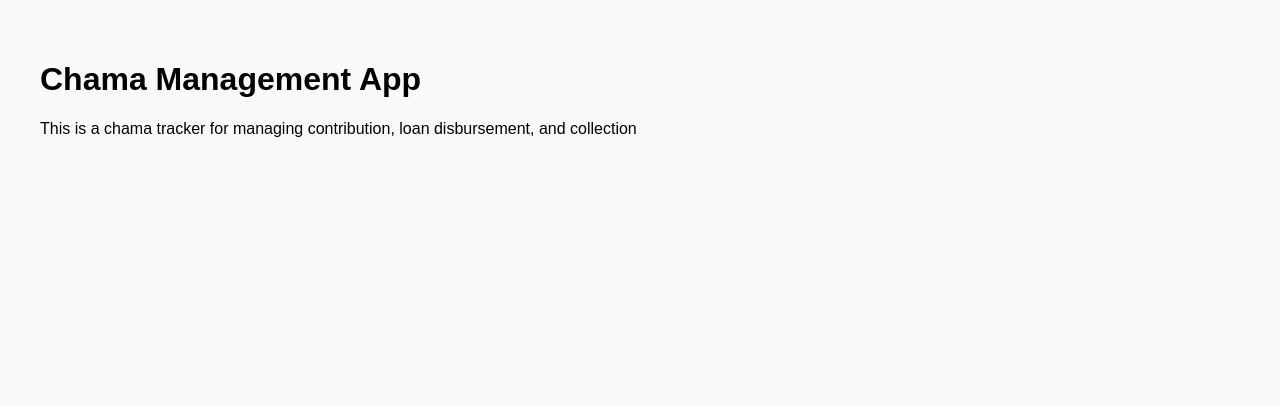
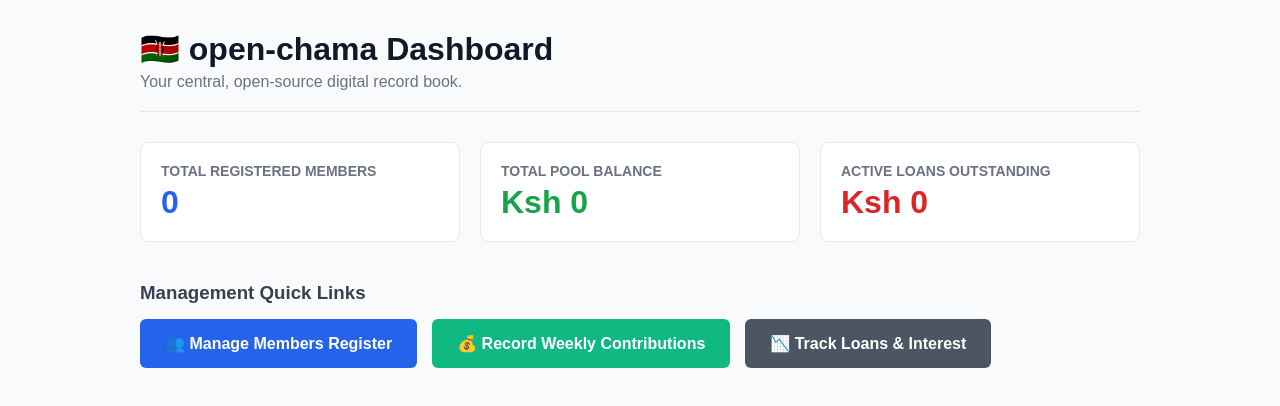
Before and after one commit to mihesow/Chama-Tracker, a Next.js app: page / in a window 1280 px wide. Shown: the top 406 px of the page. Built offline with nearby package versions, Linux system fonts and the light colour scheme; no server answers; the database is empty.

Commit message:
Upgraded main dashboard

```diff
--- a/src/app/page.js
+++ b/src/app/page.js
@@ -1,8 +1,80 @@
-export default function HomePage() {
-    return (
-      <div style={{ padding: '40px', fontFamily: 'sans-serif' }}>
-        <h1>Chama Management App</h1>
-        <p>This is a chama tracker for managing contribution, loan disbursement, and collection</p>
+'use client'
+import { useState, useEffect } from 'react'
+import { supabase } from '../lib/supabase'
+
+export default function Dashboard() {
+  const [stats, setStats] = useState({ membersCount: 0, totalPool: 0, activeLoans: 0 })
+  const [loading, setLoading] = useState(true)
+
+  useEffect(() => {
+    fetchDashboardStats()
+  }, [])
+
+  async function fetchDashboardStats() {
+    setLoading(true)
+
+    // 1. Get total number of members
+    const { count: membersCount } = await supabase
+      .from('members')
+      .select('*', { count: 'exact', head: true })
+
+    // 2. In a later step, we will calculate the actual sums from contributions/loans.
+    // For now, let's pull placeholder values or zeroes safely.
+    setStats({
+      membersCount: membersCount || 0,
+      totalPool: 0, // We will link this to contributions next!
+      activeLoans: 0
+    })
+    setLoading(false)
+  }
+
+  return (
+    <div style={{ padding: '30px', fontFamily: 'sans-serif', maxWidth: '1000px', margin: '0 auto' }}>
+
+      {/* HEADER SECTION */}
+      <div style={{ borderBottom: '1px solid #e5e7eb', paddingBottom: '20px', marginBottom: '30px' }}>
+        <h1 style={{ color: '#111827', margin: '0 0 5px 0' }}>🇰🇪 open-chama Dashboard</h1>
+        <p style={{ color: '#6b7280', margin: 0 }}>Your central, open-source digital record book.</p>
       </div>
-    );
-  }
+
+      {/* STATS GRID */}
+      <div style={{ display: 'flex', gap: '20px', marginBottom: '40px', flexWrap: 'wrap' }}>
+
+        <div style={{ background: '#fff', border: '1px solid #e5e7eb', padding: '20px', borderRadius: '8px', flex: '1', minWidth: '200px' }}>
+          <p style={{ color: '#6b7280', fontSize: '14px', margin: '0 0 5px 0', fontWeight: 'bold' }}>TOTAL REGISTERED MEMBERS</p>
+          <h2 style={{ margin: 0, color: '#2563eb', fontSize: '32px' }}>{loading ? '...' : stats.membersCount}</h2>
+        </div>
+
+        <div style={{ background: '#fff', border: '1px solid #e5e7eb', padding: '20px', borderRadius: '8px', flex: '1', minWidth: '200px' }}>
+          <p style={{ color: '#6b7280', fontSize: '14px', margin: '0 0 5px 0', fontWeight: 'bold' }}>TOTAL POOL BALANCE</p>
+          <h2 style={{ margin: 0, color: '#16a34a', fontSize: '32px' }}>Ksh {stats.totalPool.toLocaleString()}</h2>
+        </div>
+
+        <div style={{ background: '#fff', border: '1px solid #e5e7eb', padding: '20px', borderRadius: '8px', flex: '1', minWidth: '200px' }}>
+          <p style={{ color: '#6b7280', fontSize: '14px', margin: '0 0 5px 0', fontWeight: 'bold' }}>ACTIVE LOANS OUTSTANDING</p>
+          <h2 style={{ margin: 0, color: '#dc2626', fontSize: '32px' }}>Ksh {stats.activeLoans.toLocaleString()}</h2>
+        </div>
+
+      </div>
+
+      {/* NAVIGATION QUICK LINKS */}
+      <h3 style={{ color: '#374151', marginBottom: '15px' }}>Management Quick Links</h3>
+      <div style={{ display: 'flex', gap: '15px', flexWrap: 'wrap' }}>
+
+        <a href="/members" style={{ textDecoration: 'none', background: '#2563eb', color: '#fff', padding: '15px 25px', borderRadius: '6px', fontWeight: 'bold', display: 'inline-block' }}>
+          👥 Manage Members Register
+        </a>
+
+        <a href="/contributions" style={{ textDecoration: 'none', background: '#10b981', color: '#fff', padding: '15px 25px', borderRadius: '6px', fontWeight: 'bold', display: 'inline-block' }}>
+          💰 Record Weekly Contributions
+        </a>
+
+        <a href="/loans" style={{ textDecoration: 'none', background: '#4b5563', color: '#fff', padding: '15px 25px', borderRadius: '6px', fontWeight: 'bold', display: 'inline-block' }}>
+          📉 Track Loans & Interest
+        </a>
+
+      </div>
+
+    </div>
+  )
+}
```
